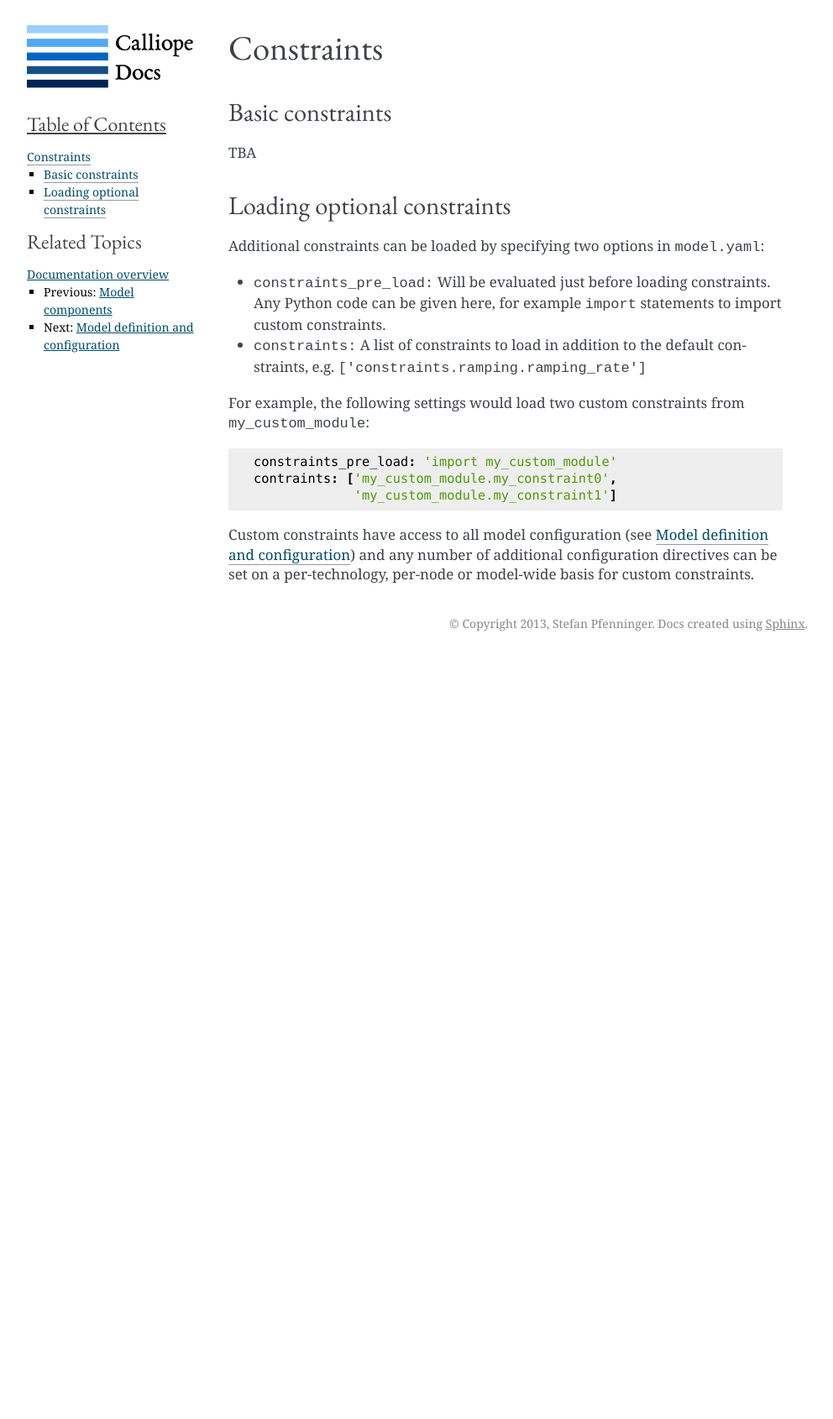
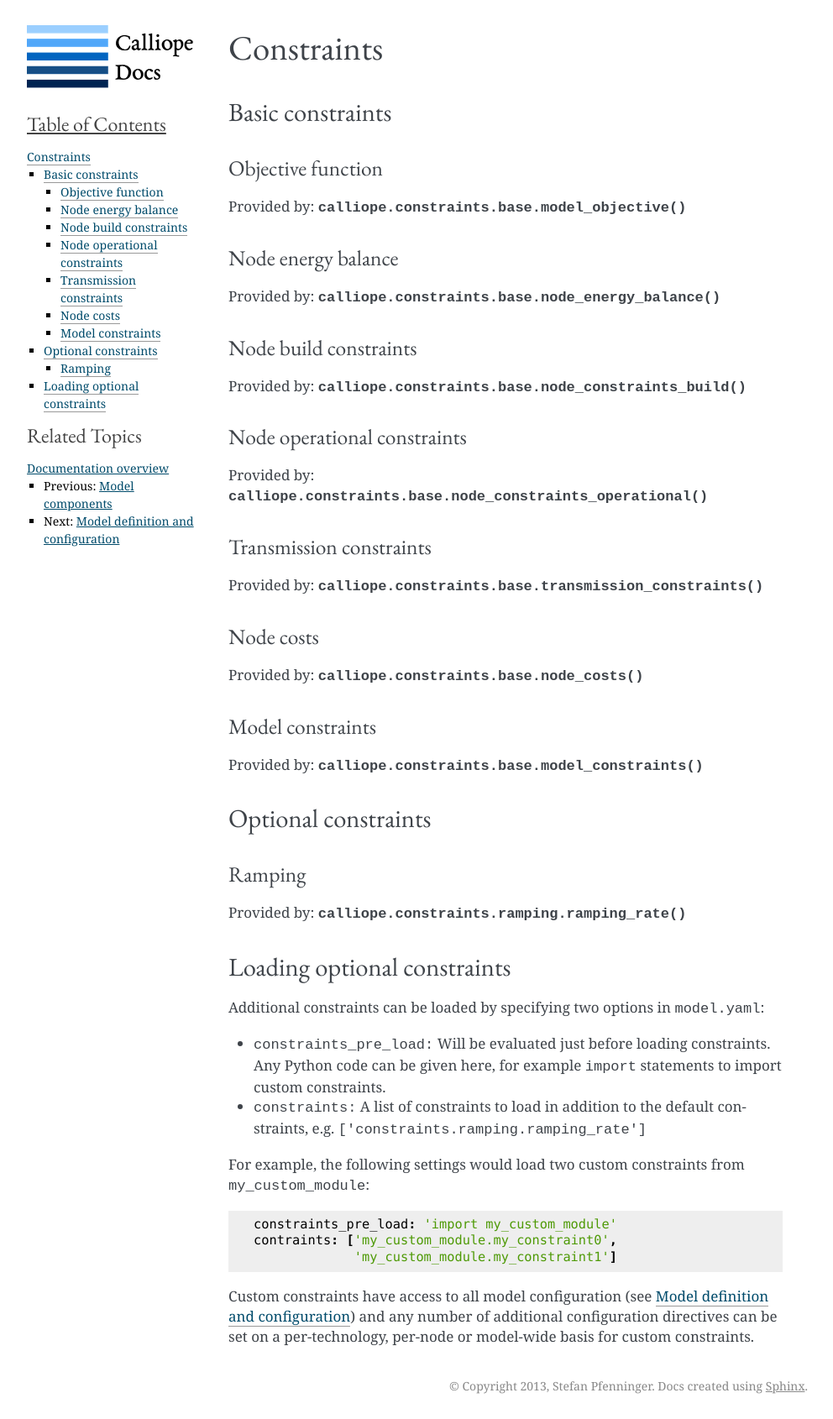
Before and after one commit to calliope-project/calliope, a Sphinx documentation site: the page built from doc/model/constraints.rst, in a window 1280 px wide. Shown: the whole page at 84% size, without its empty margins (148-1140 px from the left). Built offline with Sphinx 7.4.7, drawn with Linux system fonts in a browser that asks for light colours; pages that are not in the unit, such as notebooks, are missing from menus; before the commit the page ends 900 px from its top, so only the background shows below that.

Commit message:
Ramping constraint for both directions; Doc additions

```diff
--- a/doc/api/api.rst
+++ b/doc/api/api.rst
@@ -12,7 +12,10 @@ Model
 Constraints
 ===========
 
-.. automodule:: calliope.constraints
+.. automodule:: calliope.constraints.base
+    :members:
+
+.. automodule:: calliope.constraints.ramping
     :members:
 
 Utilities
--- a/doc/model/constraints.rst
+++ b/doc/model/constraints.rst
@@ -7,7 +7,50 @@ Constraints
 Basic constraints
 -----------------
 
-TBA
+Objective function
+------------------
+
+Provided by: :func:`calliope.constraints.base.model_objective`
+
+Node energy balance
+-------------------
+
+Provided by: :func:`calliope.constraints.base.node_energy_balance`
+
+Node build constraints
+----------------------
+
+Provided by: :func:`calliope.constraints.base.node_constraints_build`
+
+Node operational constraints
+----------------------------
+
+Provided by: :func:`calliope.constraints.base.node_constraints_operational`
+
+Transmission constraints
+------------------------
+
+Provided by: :func:`calliope.constraints.base.transmission_constraints`
+
+Node costs
+----------
+
+Provided by: :func:`calliope.constraints.base.node_costs`
+
+Model constraints
+-----------------
+
+Provided by: :func:`calliope.constraints.base.model_constraints`
+
+--------------------
+Optional constraints
+--------------------
+
+Ramping
+-------
+
+Provided by: :func:`calliope.constraints.ramping.ramping_rate`
+
 
 ----------------------------
 Loading optional constraints
```
Also changed, not shown: 2 other files.
